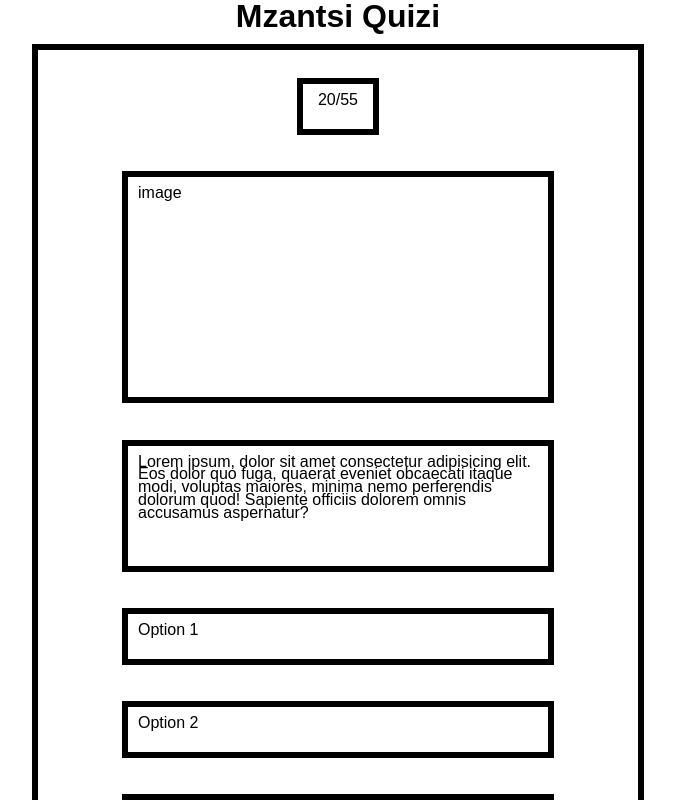
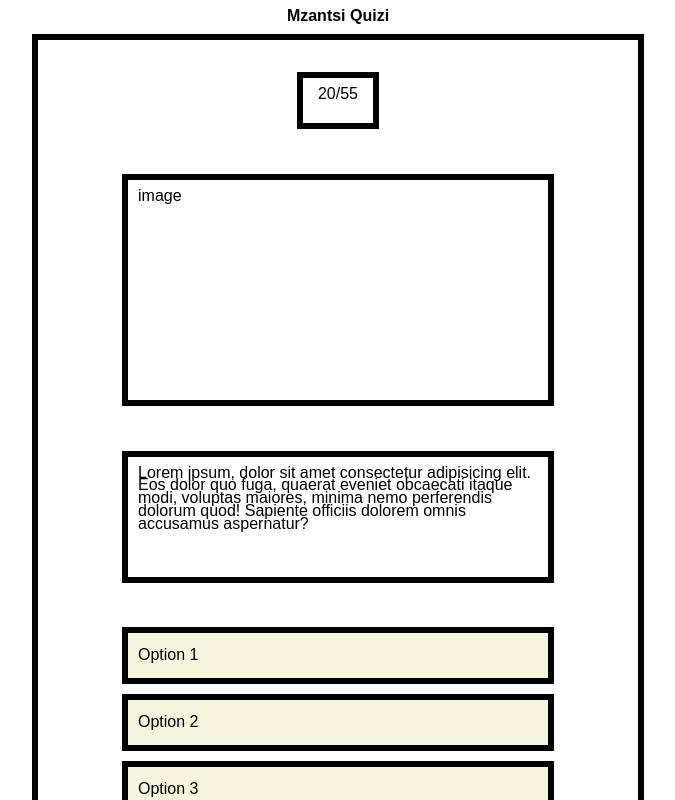
Before and after one commit to AmahleZuma/Mzansi-Quizi, a React (Vite) app: page / in a window 1280 px wide. Shown: the top 800 px of the page, without its empty margins (302-977 px from the left). Built offline with nearby package versions, Linux system fonts and the light colour scheme.

Commit message:
Changed button elements. TODO: need to add activity and start with node

```diff
--- a/src/App.css
+++ b/src/App.css
@@ -1,6 +1,6 @@
 * {
     margin-top: 0;
-    font-size: 20;
+    font-size: 16px;
     font-family: sans-serif;
     line-height: 1.6vh;
 }
@@ -52,9 +52,23 @@
 }
 
 .option-container {
+    display: flex;
+    flex-direction: column;
+    align-items: center;
+    /* padding: 10px; */
+    width: 450px;
+    height: 200px;
+
+}
+
+.option {
+    all: unset;
+    cursor: pointer;
+    background-color: beige;
     padding: 10px;
     width: 400px;
-    height: 25px;
+    height: 50px;
+    margin-bottom: 10px;
     border: 6px solid black;
 }
 
--- a/src/App.jsx
+++ b/src/App.jsx
@@ -29,26 +29,26 @@ function App() {
           <p className='question'>Lorem ipsum, dolor sit amet consectetur adipisicing elit. Eos dolor quo fuga, quaerat eveniet obcaecati itaque modi, voluptas maiores, minima nemo perferendis dolorum quod! Sapiente officiis dolorem omnis accusamus aspernatur?</p>
         </div>
 
-        {/* Option 1 */}
+
+
+        {/* Options */}
         <div className='option-container'>
-          <p className='option' id='opt1'>
+
+          <button className='option' id='opt1'>
             Option 1
-          </p>
+          </button>
+
+          <button className='option' id='opt2'>
+            Option 2
+          </button>
+
+          <button className='option' id='opt3'>
+            Option 3
+          </button>
+
         </div>
 
-        {/* Option 2 */}
-        <div className='option-container'>
-          <p className='option' id='opt2'>
-            Option 2
-          </p>
-        </div>
 
-        {/* Option 2 */}
-        <div className='option-container'>
-          <p className='option' id='opt3'>
-            Option 3
-          </p>
-        </div>
 
         {/* Skip or next */}
         <div className='control-container'>
```
